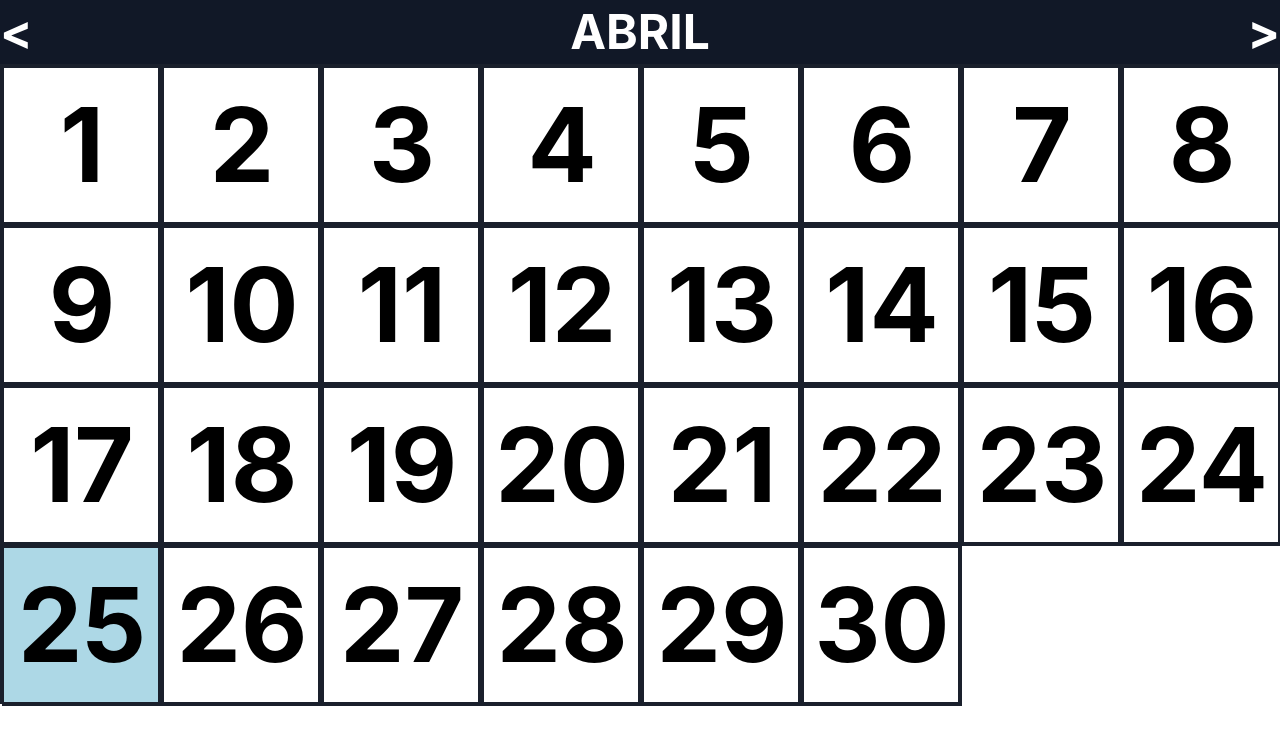
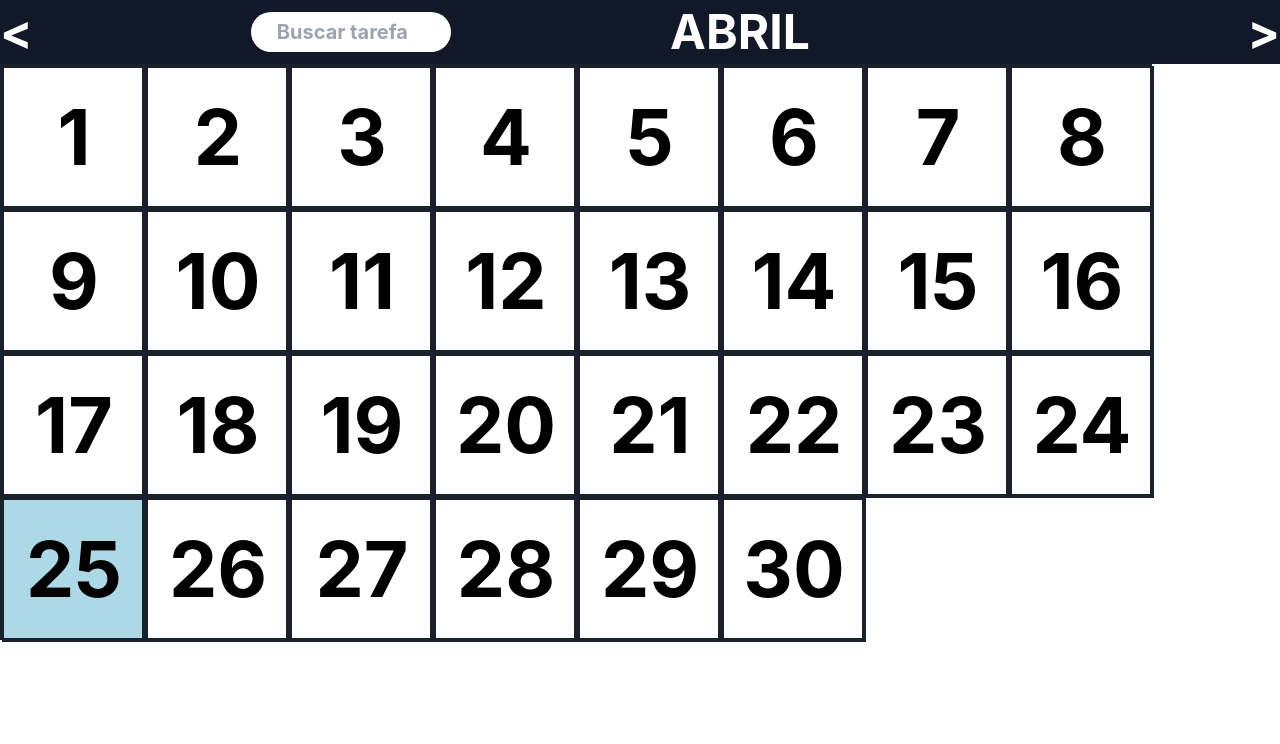
Before and after one commit to DaviR-D/seletivo, a Vue app in the folder frontend/: page / in a window 1280 px wide. Shown: the top 744 px of the page. Built offline with nearby package versions, Linux system fonts and the light colour scheme; no server answers.

Commit message:
Implementação da busca e vizualização por mês, e melhorias estruturais

```diff
--- a/frontend/src/components/NewTask.vue
+++ b/frontend/src/components/NewTask.vue
@@ -92,11 +92,17 @@ export default {
       const horario = this.time.split(':')
       this.task.date.setHours(horario[0])
       this.task.date.setMinutes(horario[1])
-      delete this.task.time
-      axios.patch(`http://localhost:3000/tasks/${this.task.id}`, this.task).then((response) => {
-        console.log(response)
-      })
-      this.task.time = moment(this.task.date).format('HH:mm')
+      axios
+        .patch(`http://localhost:3000/tasks/${this.task.id}`, {
+          title: this.task.title,
+          description: this.task.description,
+          date: this.task.date,
+          duration: this.task.duration,
+          tag: this.task.tag
+        })
+        .then((response) => {
+          console.log(response)
+        })
       this.$parent.task = this.task
       this.$parent.showEditTask = false
     }
@@ -112,17 +118,4 @@ export default {
   border-radius: 20px;
   text-align: center;
 }
-
-.window {
-  width: 50%;
-  height: 40%;
-  text-align: center;
-  position: absolute;
-  top: auto;
-  left: auto;
-  margin: auto;
-  background-color: white;
-  border-radius: 4px;
-  z-index: 1;
-}
 </style>
--- a/frontend/src/components/TaskItem.vue
+++ b/frontend/src/components/TaskItem.vue
@@ -1,7 +1,7 @@
 <template>
   <div class="task text-white mt-4 font-bold grid grid-cols-3 grid-rows-3 gap-4">
     <h1 class="col-end-1 row-start-1">{{ `${task.title} (${task.tag})` }}</h1>
-    <span class="col-start-2 row-start-1">{{ `${task.time} - ${calculateEndTime()}` }}</span>
+    <span class="col-start-2 row-start-1">{{ task.showDate ? showDate() : showTime() }}</span>
     <span class="col-span-4 row-start-2 row-span-3 overflow-y-auto">{{ task.description }}</span>
     <button class="col-start-4 row-start-1" @click="deleteTask">
       <div class="delete-icon">X</div>
@@ -40,6 +40,12 @@ export default {
       return (this.endTime = moment(this.task.time, 'HH:mm')
         .add(this.task.duration, 'minutes')
         .format('HH:mm'))
+    },
+    showDate() {
+      return moment(this.task.date).format('DD/MM')
+    },
+    showTime() {
+      return `${this.task.time} - ${this.calculateEndTime()}`
     }
   }
 }
--- /dev/null
+++ b/frontend/src/components/TaskList.vue
@@ -0,0 +1,21 @@
+<template>
+  <div>
+    <task-item v-for="(task, index) in tasks" :key="task" :taskprop="task" :index="index" />
+  </div>
+</template>
+<script>
+import TaskItem from '@/components/TaskItem.vue'
+
+export default {
+  components: { TaskItem },
+  props: {
+    tasks: Array
+  },
+  methods: {
+    deleteTask(index) {
+      this.$parent.tasks.splice(index, 1)
+    }
+  }
+}
+</script>
+<style></style>
--- a/frontend/src/index.css
+++ b/frontend/src/index.css
@@ -4,6 +4,12 @@
 
 .top-bar {
   @apply justify-between fixed top-0 left-0 right-0 items-center h-16 bg-gray-900 text-white font-bold text-5xl flex justify-center;
+  z-index: 1;
+}
+
+html,
+body {
+  @apply bg-white;
 }
 
 .background {
--- a/frontend/src/views/CalendarView.vue
+++ b/frontend/src/views/CalendarView.vue
@@ -1,11 +1,18 @@
 <template>
-  <div>
+  <div class="background">
     <div class="top-bar">
       <button @click="setMonth(-1)">{{ '<' }}</button>
+      <input
+        type="search"
+        placeholder="Buscar tarefa"
+        class="task-search text-black text-xl text-center"
+        v-model="search"
+      />
       {{ monthName }}
+      <span></span>
       <button @click="setMonth(1)">{{ '>' }}</button>
     </div>
-    <div class="background text-black">
+    <div class="text-black">
       <ul class="flex flex-wrap">
         <li
           class="font-bold day"
@@ -20,24 +27,31 @@
           </button>
         </li>
       </ul>
+      <task-list class="grid grid-cols-3 gap-8" :tasks="filterTasks()" />
     </div>
   </div>
 </template>
 
 <script>
+import TaskList from '@/components/TaskList.vue'
 import router from '../router'
 import moment from 'moment'
+import axios from 'axios'
 export default {
+  components: { TaskList },
   name: 'CalendarView',
   mounted() {
     this.setMonth(0)
+    this.getTasks()
   },
   data() {
     return {
       date: new Date(),
       today: moment().format('DD/MM/YY'),
       monthName: '',
-      mounthDays: 0
+      mounthDays: 0,
+      tasks: [],
+      search: ''
     }
   },
   methods: {
@@ -45,6 +59,7 @@ export default {
       this.date.setMonth(this.date.getMonth() + increment)
       this.monthName = this.date.toLocaleString('pt-BR', { month: 'long' }).toUpperCase()
       this.mounthDays = new Date(2024, this.date.getMonth() + 1, 0).getDate()
+      this.filterTasks()
     },
     openTasks(day) {
       router.push(`/tasks/${this.date.getFullYear()}-${this.date.getMonth() + 1}-${day}`)
@@ -54,6 +69,27 @@ export default {
         moment(new Date(this.date.getFullYear(), this.date.getMonth(), day)).format('DD/MM/YY')
         ? true
         : false
+    },
+    getTasks() {
+      axios.get('http://localhost:3000/tasks').then((response) => {
+        this.tasks = response.data
+      })
+    },
+    filterTasks() {
+      return this.tasks
+        .filter((task) => {
+          return (
+            moment(task.date).format('MM') === moment(this.date).format('MM') &&
+            task.title.toUpperCase().includes(this.search.toUpperCase())
+          )
+        })
+        .map((task) => {
+          return {
+            ...task,
+            time: moment(task.date).format('HH:mm'),
+            showDate: true
+          }
+        })
     }
   }
 }
@@ -62,12 +98,12 @@ export default {
 <style scoped>
 .day {
   border: 2px solid #1a202c;
-  height: 20vh;
-  width: 20vh;
+  height: 18vh;
+  width: 18vh;
 }
 
 .day-number {
-  font-size: 8vw;
+  font-size: 6vw;
   transition: transform 0.2s ease-in-out;
 }
 
@@ -78,4 +114,10 @@ export default {
 .today {
   background-color: #add8e6;
 }
+
+.task-search {
+  height: 5vh;
+  width: 25vh;
+  border-radius: 20px;
+}
 </style>
--- a/frontend/src/views/TaskView.vue
+++ b/frontend/src/views/TaskView.vue
@@ -1,27 +1,27 @@
 <template>
-  <div>
+  <div class="background">
     <div class="top-bar">
       <button @click="returnToCalendar()">{{ '<' }}</button>
       {{ date }}
       <button @click="showNewTask = !showNewTask">{{ showNewTask ? 'x' : '+' }}</button>
     </div>
-    <div class="background items-center justify-center flex flex-col text-black">
-      <new-task v-if="showNewTask" :props="editTask" />
-      <task-item v-for="(task, index) in tasks" :key="task" :taskprop="task" :index="index" />
+    <div class="items-center justify-center flex flex-col text-black">
+      <new-task v-if="showNewTask" />
+      <task-list :tasks="tasks" />
     </div>
   </div>
 </template>
 
 <script>
 import { useRoute } from 'vue-router'
-import TaskItem from '@/components/TaskItem.vue'
+import TaskList from '@/components/TaskList.vue'
 import NewTask from '@/components/NewTask.vue'
 import router from '../router'
 import moment from 'moment'
 import axios from 'axios'
 
 export default {
-  components: { TaskItem, NewTask },
+  components: { TaskList, NewTask },
   mounted() {
     this.date = moment(this.route.params.date).format('DD/MM/YYYY')
     this.getTasks()
@@ -37,9 +37,6 @@ export default {
   methods: {
     addTask(task) {
       this.tasks.push(task)
-    },
-    deleteTask(index) {
-      this.tasks.splice(index, 1)
     },
     returnToCalendar() {
       router.push('/')
```
